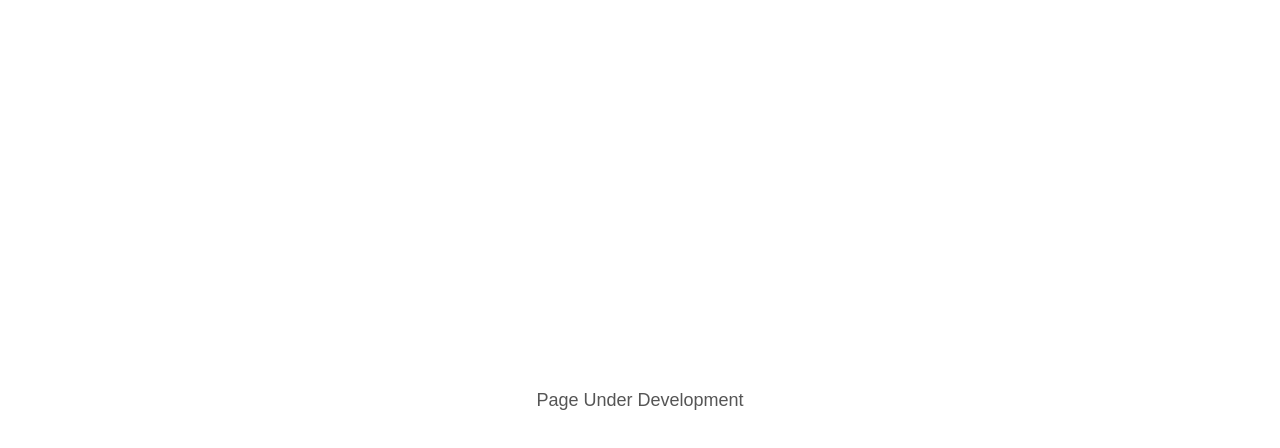
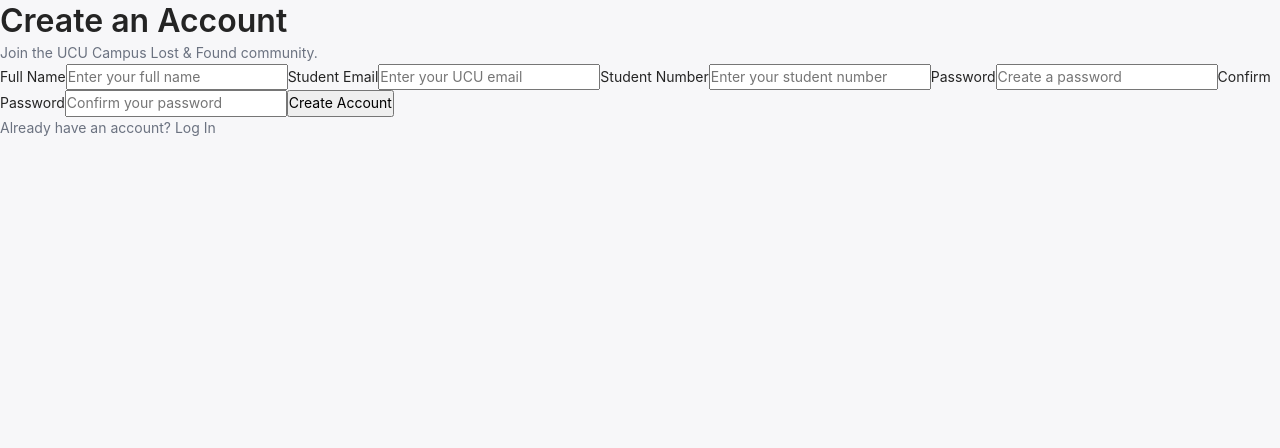
Before and after one commit to RaimaMuhammad/ZUULA-UCU-LOST-AND-FOUND-SYSTEM, a React (Vite) app in the folder client/: page /register in a window 1280 px wide. Shown: the top 448 px of the page. Built offline with nearby package versions, Linux system fonts and the light colour scheme.

Commit message:
WELCOME,LOGIN,SIGNUP PAGE

```diff
--- a/client/src/app.jsx
+++ b/client/src/app.jsx
@@ -1,69 +1,70 @@
-
 import { Routes, Route } from "react-router-dom";
 
-// General screens
-import Home from "./pages/Home";
+// Public pages
+import Welcome from "./pages/Welcome";
 import Login from "./pages/Login";
 import Register from "./pages/Register";
 
-// Student screens
+// Student pages
 import Dashboard from "./pages/Dashboard";
 import SearchResults from "./pages/SearchResults";
+import ItemDetails from "./pages/ItemDetails";
 import ReportItem from "./pages/ReportItem";
 import ReportSubmitted from "./pages/ReportSubmitted";
-import ItemDetails from "./pages/ItemDetails";
 import SubmitClaim from "./pages/SubmitClaim";
 import ClaimSubmitted from "./pages/ClaimSubmitted";
 import MyReports from "./pages/MyReports";
 import MyClaims from "./pages/MyClaims";
-import Messages from "./pages/Messages";
-import Profile from "./pages/Profile";
+import Messages from "./pages/messages";
+import Profile from "./pages/profile";
 
-// Administrator screens
+// Admin pages
 import AdminDashboard from "./pages/AdminDashboard";
 import AdminReports from "./pages/AdminReports";
 import AdminClaims from "./pages/AdminClaims";
 import ReviewClaim from "./pages/ReviewClaim";
-import ClaimDecision from "./pages/AdminClaimDecision";
-import ConfirmReturn from "./pages/AdminConfirmReturn";
+import AdminClaimDecision from "./pages/AdminClaimDecision";
+import AdminConfirmReturn from "./pages/AdminConfirmReturn";
 import AdminMessages from "./pages/AdminMessages";
 import AdminProfile from "./pages/AdminProfile";
 
-function App() {
+import NotFound from "./pages/NotFound";
+
+const App = () => {
   return (
     <Routes>
-      {/* General */}
-      <Route path="/" element={<Home />} />
+      {/* Welcome and authentication */}
+      <Route path="/" element={<Welcome />} />
+      <Route path="/welcome" element={<Welcome />} />
       <Route path="/login" element={<Login />} />
       <Route path="/register" element={<Register />} />
 
-      {/* Student */}
+      {/* Student screens */}
       <Route path="/dashboard" element={<Dashboard />} />
       <Route path="/search" element={<SearchResults />} />
       <Route path="/item/:id" element={<ItemDetails />} />
+      <Route path="/report-item" element={<ReportItem />} />
+      <Route path="/report-submitted" element={<ReportSubmitted />} />
       <Route path="/submit-claim/:id" element={<SubmitClaim />} />
       <Route path="/claim-submitted" element={<ClaimSubmitted />} />
-      <Route path="/report-item" element={<ReportItem />} />
-      <Route path="/report-submitted" element={<ReportSubmitted />} />
       <Route path="/my-reports" element={<MyReports />} />
       <Route path="/my-claims" element={<MyClaims />} />
       <Route path="/messages" element={<Messages />} />
       <Route path="/profile" element={<Profile />} />
 
-      {/* Administrator */}
+      {/* Admin screens */}
       <Route path="/admin" element={<AdminDashboard />} />
       <Route path="/admin/reports" element={<AdminReports />} />
       <Route path="/admin/claims" element={<AdminClaims />} />
       <Route path="/admin/review-claim/:id" element={<ReviewClaim />} />
-      <Route path="/admin/claim-decision/:id" element={<ClaimDecision />} />
-      <Route path="/admin/confirm-return/:id" element={<ConfirmReturn />} />
+      <Route path="/admin/claim-decision/:id" element={<AdminClaimDecision />} />
+      <Route path="/admin/confirm-return/:id" element={<AdminConfirmReturn />} />
       <Route path="/admin/messages" element={<AdminMessages />} />
       <Route path="/admin/profile" element={<AdminProfile />} />
 
-      {/* Unknown routes */}
-      <Route path="*" element={<h2>404 - Page Not Found</h2>} />
+      <Route path="*" element={<NotFound />} />
     </Routes>
   );
-}
+};
 
 export default App;
--- a/client/src/pages/Login.jsx
+++ b/client/src/pages/Login.jsx
@@ -1,22 +1,38 @@
+import { Link } from "react-router-dom";
 
-function ScreenPlaceholder() {
+export default function Login() {
+  function handleSubmit(e) {
+    e.preventDefault();
+  }
+
   return (
-    <div
-      style={{
-        minHeight: "100vh",
-        width: "100%",
-        display: "flex",
-        justifyContent: "center",
-        alignItems: "center",
-        backgroundColor: "#FFFFFF",
-        fontFamily: "Arial, sans-serif",
-        fontSize: "18px",
-        color: "#555555",
-      }}
-    >
-      Page Under Development
-    </div>
+    <main className="auth-page">
+      <section className="auth-container">
+        <div className="auth-heading">
+          <h1>Welcome Back</h1>
+          <p>Log in to your ZUULA account.</p>
+        </div>
+
+        <form onSubmit={handleSubmit} className="auth-form">
+          <label>Email Address</label>
+          <input type="email" placeholder="Enter your email" required />
+
+          <label>Password</label>
+          <input type="password" placeholder="Enter your password" required />
+
+          <div className="forgot-password">
+            <Link to="/forgot-password">Forgot Password?</Link>
+          </div>
+
+          <button type="submit" className="primary-button">
+            Log In
+          </button>
+        </form>
+
+        <p className="auth-switch">
+          Don't have an account? <Link to="/register">Sign Up</Link>
+        </p>
+      </section>
+    </main>
   );
 }
-
-export default ScreenPlaceholder;
--- a/client/src/pages/Register.jsx
+++ b/client/src/pages/Register.jsx
@@ -1,22 +1,47 @@
+import { Link } from "react-router-dom";
 
-function ScreenPlaceholder() {
+export default function Register() {
+  function handleSubmit(e) {
+    e.preventDefault();
+  }
+
   return (
-    <div
-      style={{
-        minHeight: "100vh",
-        width: "100%",
-        display: "flex",
-        justifyContent: "center",
-        alignItems: "center",
-        backgroundColor: "#FFFFFF",
-        fontFamily: "Arial, sans-serif",
-        fontSize: "18px",
-        color: "#555555",
-      }}
-    >
-      Page Under Development
-    </div>
+    <main className="auth-page">
+      <section className="auth-container">
+        <div className="auth-heading">
+          <h1>Create an Account</h1>
+          <p>Join the UCU Campus Lost &amp; Found community.</p>
+        </div>
+
+        <form onSubmit={handleSubmit} className="auth-form">
+          <label>Full Name</label>
+          <input type="text" placeholder="Enter your full name" required />
+
+          <label>Student Email</label>
+          <input
+            type="email"
+            placeholder="Enter your UCU email"
+            required
+          />
+
+          <label>Student Number</label>
+          <input type="text" placeholder="Enter your student number" required />
+
+          <label>Password</label>
+          <input type="password" placeholder="Create a password" required />
+
+          <label>Confirm Password</label>
+          <input type="password" placeholder="Confirm your password" required />
+
+          <button type="submit" className="primary-button">
+            Create Account
+          </button>
+        </form>
+
+        <p className="auth-switch">
+          Already have an account? <Link to="/login">Log In</Link>
+        </p>
+      </section>
+    </main>
   );
 }
-
-export default ScreenPlaceholder;
--- a/client/src/pages/Welcome.jsx
+++ b/client/src/pages/Welcome.jsx
@@ -1,22 +1,31 @@
+import { Link } from "react-router-dom";
+import character from "../assets/hero.png";
 
-function ScreenPlaceholder() {
+export default function Welcome() {
   return (
-    <div
-      style={{
-        minHeight: "100vh",
-        width: "100%",
-        display: "flex",
-        justifyContent: "center",
-        alignItems: "center",
-        backgroundColor: "#FFFFFF",
-        fontFamily: "Arial, sans-serif",
-        fontSize: "18px",
-        color: "#555555",
-      }}
-    >
-      Page Under Development
-    </div>
+    <main className="welcome-screen">
+      <div className="welcome-content">
+        <div className="welcome-logo">ZUULA</div>
+
+        <div className="welcome-character">
+          <img src={character} alt="ZUULA character" />
+        </div>
+
+        <div className="welcome-description">
+          <h1>UCU Campus Lost &amp; Found System</h1>
+          <p>Report. Search. Claim.</p>
+        </div>
+
+        <div className="welcome-actions">
+          <Link to="/register" className="welcome-button welcome-signup">
+            Sign Up
+          </Link>
+
+          <Link to="/login" className="welcome-button welcome-login">
+            Log In
+          </Link>
+        </div>
+      </div>
+    </main>
   );
 }
-
-export default ScreenPlaceholder;
```
Also changed, not shown: client/src/styles/global.css (line endings or trailing spaces).
